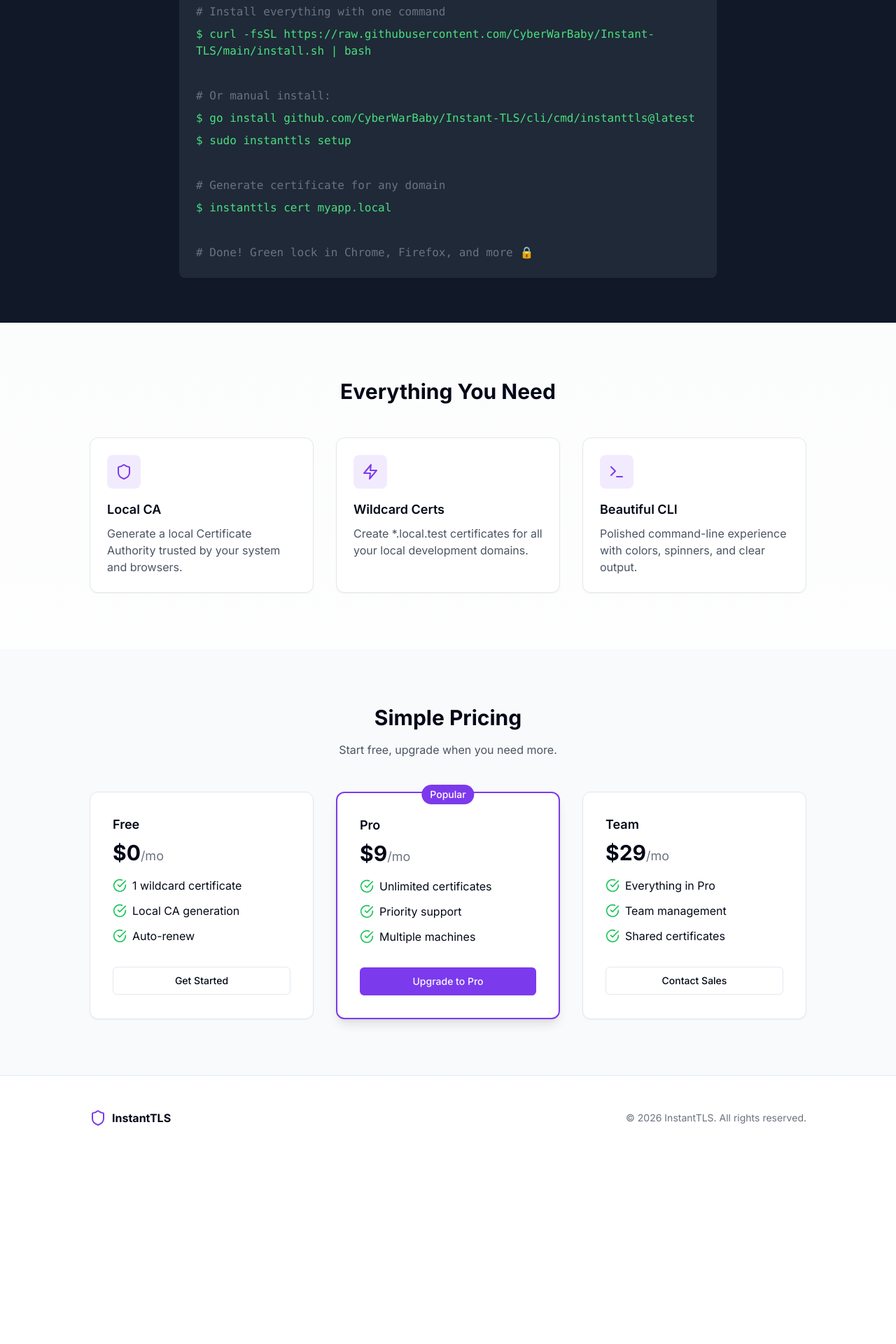
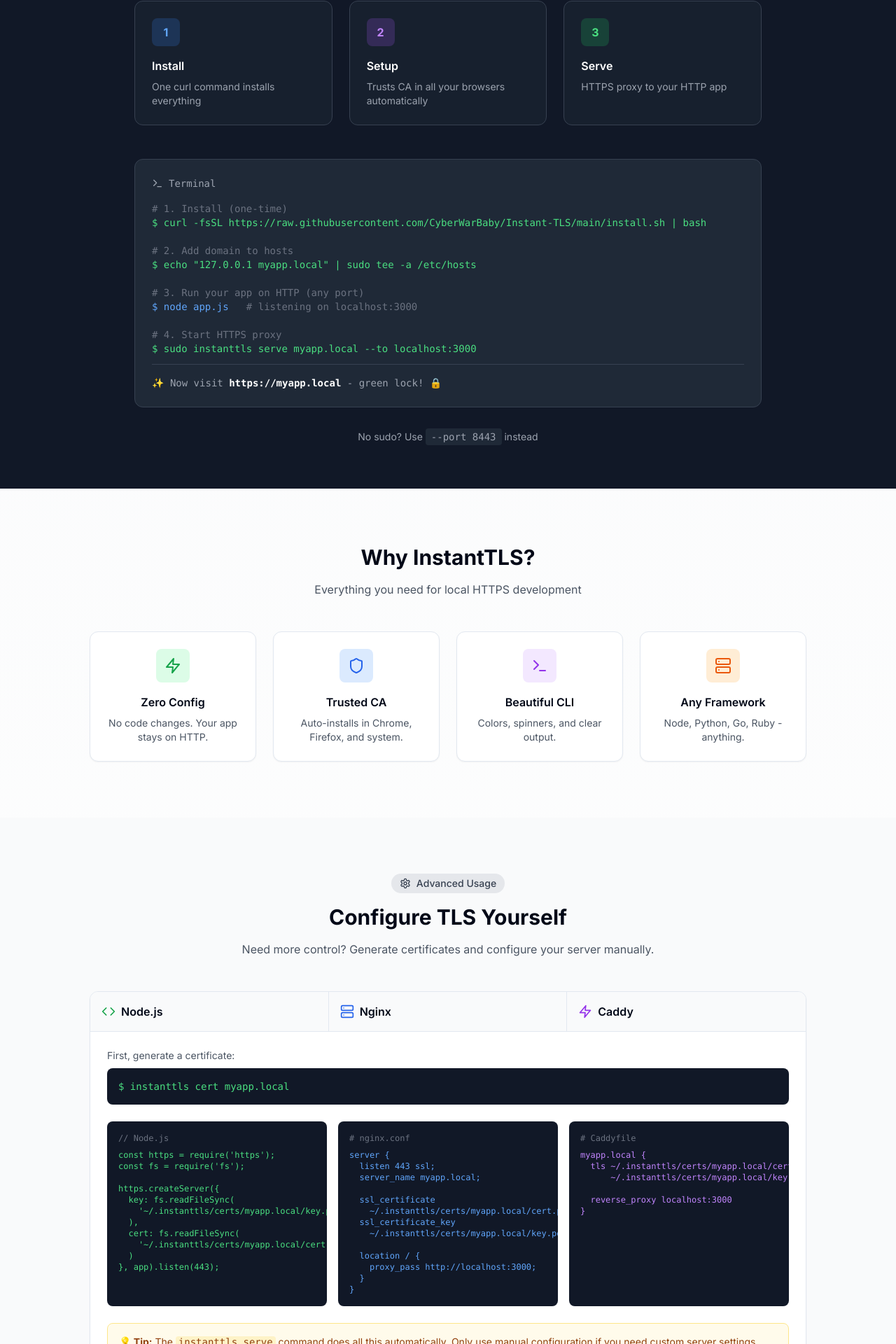
Before and after one commit to CyberWarBaby/Instant-TLS, a Next.js app in the folder apps/web/: page / in a window 1280 px wide. Shown: the part 700-2620 px from the top of the page at 70% size. Before the commit the page ends 2357 px from the top, so only its background shows below. Built offline with nearby package versions, Linux system fonts and the light colour scheme.

Commit message:
feat: Redesign landing page with new workflow and advanced usage section

```diff
--- a/apps/web/app/page.tsx
+++ b/apps/web/app/page.tsx
@@ -1,6 +1,6 @@
 import Link from 'next/link'
 import { Button } from '@/components/ui/button'
-import { Shield, Terminal, Zap, CheckCircle } from 'lucide-react'
+import { Shield, Terminal, Zap, CheckCircle, ArrowRight, Code, Server, Settings } from 'lucide-react'
 
 export default function HomePage() {
   return (
@@ -14,6 +14,12 @@
               <span className="text-xl font-bold">InstantTLS</span>
             </div>
             <div className="flex items-center gap-4">
+              <Link href="#install" className="text-sm text-gray-600 hover:text-gray-900">
+                Install
+              </Link>
+              <Link href="#advanced" className="text-sm text-gray-600 hover:text-gray-900">
+                Advanced
+              </Link>
               <Link href="/login">
                 <Button variant="ghost">Login</Button>
               </Link>
@@ -28,51 +34,101 @@
       {/* Hero Section */}
       <section className="py-20 px-4 sm:px-6 lg:px-8">
         <div className="max-w-4xl mx-auto text-center">
+          <div className="inline-flex items-center gap-2 bg-green-50 text-green-700 px-4 py-2 rounded-full text-sm font-medium mb-6">
+            <span className="relative flex h-2 w-2">
+              <span className="animate-ping absolute inline-flex h-full w-full rounded-full bg-green-400 opacity-75"></span>
+              <span className="relative inline-flex rounded-full h-2 w-2 bg-green-500"></span>
+            </span>
+            Zero code changes required
+          </div>
           <h1 className="text-5xl font-bold tracking-tight text-gray-900 sm:text-6xl">
-            Trusted HTTPS Locally
-            <span className="text-primary"> with Zero Browser Warnings</span>
+            HTTPS in Seconds
+            <span className="text-primary"> Not Hours</span>
           </h1>
           <p className="mt-6 text-xl text-gray-600 max-w-2xl mx-auto">
-            InstantTLS generates trusted local certificates for development.
-            No more clicking through security warnings.
+            Run your app on HTTP. InstantTLS handles HTTPS automatically.
+            Green lock in every browser, no configuration needed.
           </p>
           <div className="mt-10 flex justify-center gap-4">
             <Link href="/register">
               <Button size="lg" className="h-12 px-8">
                 Start Free
+                <ArrowRight className="ml-2 h-4 w-4" />
               </Button>
             </Link>
             <Link href="#install">
               <Button size="lg" variant="outline" className="h-12 px-8">
-                View Install
+                See How It Works
               </Button>
             </Link>
           </div>
         </div>
       </section>
 
-      {/* Install Section */}
+      {/* Main Install Section - The Easy Way */}
       <section id="install" className="py-16 px-4 sm:px-6 lg:px-8 bg-gray-900 text-white">
-        <div className="max-w-3xl mx-auto">
-          <h2 className="text-2xl font-bold text-center mb-8">One Command Install. Really.</h2>
-          <div className="bg-gray-800 rounded-lg p-6 font-mono">
+        <div className="max-w-4xl mx-auto">
+          <div className="text-center mb-12">
+            <h2 className="text-3xl font-bold mb-4">The Simplest Way to Get HTTPS Locally</h2>
+            <p className="text-gray-400">No nginx, no code changes, no hassle. Just works.</p>
+          </div>
+
+          <div className="grid md:grid-cols-3 gap-6 mb-12">
+            <div className="bg-gray-800/50 rounded-xl p-6 border border-gray-700">
+              <div className="h-10 w-10 bg-blue-500/20 rounded-lg flex items-center justify-center mb-4">
+                <span className="text-blue-400 font-bold">1</span>
+              </div>
+              <h3 className="font-semibold mb-2">Install</h3>
+              <p className="text-gray-400 text-sm">One curl command installs everything</p>
+            </div>
+            <div className="bg-gray-800/50 rounded-xl p-6 border border-gray-700">
+              <div className="h-10 w-10 bg-purple-500/20 rounded-lg flex items-center justify-center mb-4">
+                <span className="text-purple-400 font-bold">2</span>
+              </div>
+              <h3 className="font-semibold mb-2">Setup</h3>
+              <p className="text-gray-400 text-sm">Trusts CA in all your browsers automatically</p>
+            </div>
+            <div className="bg-gray-800/50 rounded-xl p-6 border border-gray-700">
+              <div className="h-10 w-10 bg-green-500/20 rounded-lg flex items-center justify-center mb-4">
+                <span className="text-green-400 font-bold">3</span>
+              </div>
+              <h3 className="font-semibold mb-2">Serve</h3>
+              <p className="text-gray-400 text-sm">HTTPS proxy to your HTTP app</p>
+            </div>
+          </div>
+
+          <div className="bg-gray-800 rounded-xl p-6 font-mono border border-gray-700">
             <div className="flex items-center gap-2 text-gray-400 mb-4">
               <Terminal className="h-4 w-4" />
-              <span>Terminal</span>
+              <span className="text-sm">Terminal</span>
             </div>
-            <div className="space-y-2 text-green-400">
-              <p><span className="text-gray-500"># Install everything with one command</span></p>
-              <p>$ curl -fsSL https://raw.githubusercontent.com/CyberWarBaby/Instant-TLS/main/install.sh | bash</p>
-              <p>&nbsp;</p>
-              <p><span className="text-gray-500"># Or manual install:</span></p>
-              <p>$ go install github.com/CyberWarBaby/Instant-TLS/cli/cmd/instanttls@latest</p>
-              <p>$ sudo instanttls setup</p>
-              <p>&nbsp;</p>
-              <p><span className="text-gray-500"># Generate certificate for any domain</span></p>
-              <p>$ instanttls cert myapp.local</p>
-              <p>&nbsp;</p>
-              <p><span className="text-gray-500"># Done! Green lock in Chrome, Firefox, and more 🔒</span></p>
+            <div className="space-y-3 text-sm">
+              <div>
+                <p className="text-gray-500"># 1. Install (one-time)</p>
+                <p className="text-green-400">$ curl -fsSL https://raw.githubusercontent.com/CyberWarBaby/Instant-TLS/main/install.sh | bash</p>
+              </div>
+              <div className="pt-2">
+                <p className="text-gray-500"># 2. Add domain to hosts</p>
+                <p className="text-green-400">$ echo "127.0.0.1 myapp.local" | sudo tee -a /etc/hosts</p>
+              </div>
+              <div className="pt-2">
+                <p className="text-gray-500"># 3. Run your app on HTTP (any port)</p>
+                <p className="text-blue-400">$ node app.js &nbsp;&nbsp;<span className="text-gray-500"># listening on localhost:3000</span></p>
+              </div>
+              <div className="pt-2">
+                <p className="text-gray-500"># 4. Start HTTPS proxy</p>
+                <p className="text-green-400">$ sudo instanttls serve myapp.local --to localhost:3000</p>
+              </div>
+              <div className="pt-4 border-t border-gray-700 mt-4">
+                <p className="text-gray-400">✨ Now visit <span className="text-white font-semibold">https://myapp.local</span> - green lock! 🔒</p>
+              </div>
             </div>
+          </div>
+
+          <div className="mt-8 text-center">
+            <p className="text-gray-400 text-sm">
+              No sudo? Use <code className="bg-gray-800 px-2 py-1 rounded">--port 8443</code> instead
+            </p>
           </div>
         </div>
       </section>
@@ -80,41 +136,171 @@
       {/* Features */}
       <section className="py-20 px-4 sm:px-6 lg:px-8">
         <div className="max-w-5xl mx-auto">
-          <h2 className="text-3xl font-bold text-center mb-12">Everything You Need</h2>
-          <div className="grid md:grid-cols-3 gap-8">
-            <div className="bg-white p-6 rounded-xl border shadow-sm">
-              <div className="h-12 w-12 bg-primary/10 rounded-lg flex items-center justify-center mb-4">
-                <Shield className="h-6 w-6 text-primary" />
+          <h2 className="text-3xl font-bold text-center mb-4">Why InstantTLS?</h2>
+          <p className="text-center text-gray-600 mb-12">Everything you need for local HTTPS development</p>
+          <div className="grid md:grid-cols-4 gap-6">
+            <div className="bg-white p-6 rounded-xl border shadow-sm text-center">
+              <div className="h-12 w-12 bg-green-100 rounded-lg flex items-center justify-center mb-4 mx-auto">
+                <Zap className="h-6 w-6 text-green-600" />
               </div>
-              <h3 className="text-lg font-semibold mb-2">Local CA</h3>
-              <p className="text-gray-600">
-                Generate a local Certificate Authority trusted by your system and browsers.
+              <h3 className="font-semibold mb-2">Zero Config</h3>
+              <p className="text-gray-600 text-sm">
+                No code changes. Your app stays on HTTP.
               </p>
             </div>
-            <div className="bg-white p-6 rounded-xl border shadow-sm">
-              <div className="h-12 w-12 bg-primary/10 rounded-lg flex items-center justify-center mb-4">
-                <Zap className="h-6 w-6 text-primary" />
+            <div className="bg-white p-6 rounded-xl border shadow-sm text-center">
+              <div className="h-12 w-12 bg-blue-100 rounded-lg flex items-center justify-center mb-4 mx-auto">
+                <Shield className="h-6 w-6 text-blue-600" />
               </div>
-              <h3 className="text-lg font-semibold mb-2">Wildcard Certs</h3>
-              <p className="text-gray-600">
-                Create *.local.test certificates for all your local development domains.
+              <h3 className="font-semibold mb-2">Trusted CA</h3>
+              <p className="text-gray-600 text-sm">
+                Auto-installs in Chrome, Firefox, and system.
               </p>
             </div>
-            <div className="bg-white p-6 rounded-xl border shadow-sm">
-              <div className="h-12 w-12 bg-primary/10 rounded-lg flex items-center justify-center mb-4">
-                <Terminal className="h-6 w-6 text-primary" />
+            <div className="bg-white p-6 rounded-xl border shadow-sm text-center">
+              <div className="h-12 w-12 bg-purple-100 rounded-lg flex items-center justify-center mb-4 mx-auto">
+                <Terminal className="h-6 w-6 text-purple-600" />
               </div>
-              <h3 className="text-lg font-semibold mb-2">Beautiful CLI</h3>
-              <p className="text-gray-600">
-                Polished command-line experience with colors, spinners, and clear output.
+              <h3 className="font-semibold mb-2">Beautiful CLI</h3>
+              <p className="text-gray-600 text-sm">
+                Colors, spinners, and clear output.
+              </p>
+            </div>
+            <div className="bg-white p-6 rounded-xl border shadow-sm text-center">
+              <div className="h-12 w-12 bg-orange-100 rounded-lg flex items-center justify-center mb-4 mx-auto">
+                <Server className="h-6 w-6 text-orange-600" />
+              </div>
+              <h3 className="font-semibold mb-2">Any Framework</h3>
+              <p className="text-gray-600 text-sm">
+                Node, Python, Go, Ruby - anything.
               </p>
             </div>
           </div>
         </div>
       </section>
 
+      {/* Advanced Usage */}
+      <section id="advanced" className="py-20 px-4 sm:px-6 lg:px-8 bg-gray-50">
+        <div className="max-w-5xl mx-auto">
+          <div className="text-center mb-12">
+            <div className="inline-flex items-center gap-2 bg-gray-200 text-gray-700 px-3 py-1 rounded-full text-sm font-medium mb-4">
+              <Settings className="h-4 w-4" />
+              Advanced Usage
+            </div>
+            <h2 className="text-3xl font-bold mb-4">Configure TLS Yourself</h2>
+            <p className="text-gray-600 max-w-2xl mx-auto">
+              Need more control? Generate certificates and configure your server manually.
+            </p>
+          </div>
+
+          <div className="bg-white rounded-xl border shadow-sm overflow-hidden">
+            {/* Tab-like headers */}
+            <div className="grid md:grid-cols-3 border-b">
+              <div className="p-4 border-r bg-gray-50">
+                <div className="flex items-center gap-2">
+                  <Code className="h-5 w-5 text-green-600" />
+                  <span className="font-semibold">Node.js</span>
+                </div>
+              </div>
+              <div className="p-4 border-r bg-gray-50">
+                <div className="flex items-center gap-2">
+                  <Server className="h-5 w-5 text-blue-600" />
+                  <span className="font-semibold">Nginx</span>
+                </div>
+              </div>
+              <div className="p-4 bg-gray-50">
+                <div className="flex items-center gap-2">
+                  <Zap className="h-5 w-5 text-purple-600" />
+                  <span className="font-semibold">Caddy</span>
+                </div>
+              </div>
+            </div>
+
+            <div className="p-6">
+              {/* Generate cert command */}
+              <div className="mb-6">
+                <p className="text-sm text-gray-600 mb-2">First, generate a certificate:</p>
+                <div className="bg-gray-900 text-green-400 p-4 rounded-lg font-mono text-sm">
+                  $ instanttls cert myapp.local
+                </div>
+              </div>
+
+              {/* Code examples in tabs */}
+              <div className="grid md:grid-cols-3 gap-4">
+                {/* Node.js */}
+                <div className="bg-gray-900 rounded-lg p-4 font-mono text-xs overflow-x-auto">
+                  <p className="text-gray-500 mb-2">// Node.js</p>
+                  <pre className="text-green-400">{`const https = require('https');
+const fs = require('fs');
+
+https.createServer({
+  key: fs.readFileSync(
+    '~/.instanttls/certs/myapp.local/key.pem'
+  ),
+  cert: fs.readFileSync(
+    '~/.instanttls/certs/myapp.local/cert.pem'
+  )
+}, app).listen(443);`}</pre>
+                </div>
+
+                {/* Nginx */}
+                <div className="bg-gray-900 rounded-lg p-4 font-mono text-xs overflow-x-auto">
+                  <p className="text-gray-500 mb-2"># nginx.conf</p>
+                  <pre className="text-blue-400">{`server {
+  listen 443 ssl;
+  server_name myapp.local;
+
+  ssl_certificate
+    ~/.instanttls/certs/myapp.local/cert.pem;
+  ssl_certificate_key
+    ~/.instanttls/certs/myapp.local/key.pem;
+
+  location / {
+    proxy_pass http://localhost:3000;
+  }
+}`}</pre>
+                </div>
+
+                {/* Caddy */}
+                <div className="bg-gray-900 rounded-lg p-4 font-mono text-xs overflow-x-auto">
+                  <p className="text-gray-500 mb-2"># Caddyfile</p>
+                  <pre className="text-purple-400">{`myapp.local {
+  tls ~/.instanttls/certs/myapp.local/cert.pem
+      ~/.instanttls/certs/myapp.local/key.pem
+
+  reverse_proxy localhost:3000
+}`}</pre>
+                </div>
+              </div>
+
+              <div className="mt-6 p-4 bg-amber-50 border border-amber-200 rounded-lg">
+                <p className="text-amber-800 text-sm">
+                  <strong>💡 Tip:</strong> The <code className="bg-amber-100 px-1 rounded">instanttls serve</code> command
+                  does all this automatically. Only use manual configuration if you need custom server settings.
+                </p>
+              </div>
+            </div>
+          </div>
+
+          {/* Certificate paths */}
+          <div className="mt-8 bg-white rounded-xl border shadow-sm p-6">
+            <h3 className="font-semibold mb-4">Certificate Locations</h3>
+            <div className="grid md:grid-cols-2 gap-4 font-mono text-sm">
+              <div className="bg-gray-100 p-4 rounded-lg">
+                <p className="text-gray-500 text-xs mb-1">Certificate</p>
+                <p className="text-gray-900">~/.instanttls/certs/[domain]/cert.pem</p>
+              </div>
+              <div className="bg-gray-100 p-4 rounded-lg">
+                <p className="text-gray-500 text-xs mb-1">Private Key</p>
+                <p className="text-gray-900">~/.instanttls/certs/[domain]/key.pem</p>
+              </div>
+            </div>
+          </div>
+        </div>
+      </section>
+
       {/* Pricing */}
-      <section className="py-20 px-4 sm:px-6 lg:px-8 bg-gray-50">
+      <section className="py-20 px-4 sm:px-6 lg:px-8 bg-white">
         <div className="max-w-5xl mx-auto">
           <h2 className="text-3xl font-bold text-center mb-4">Simple Pricing</h2>
           <p className="text-center text-gray-600 mb-12">Start free, upgrade when you need more.</p>
```
